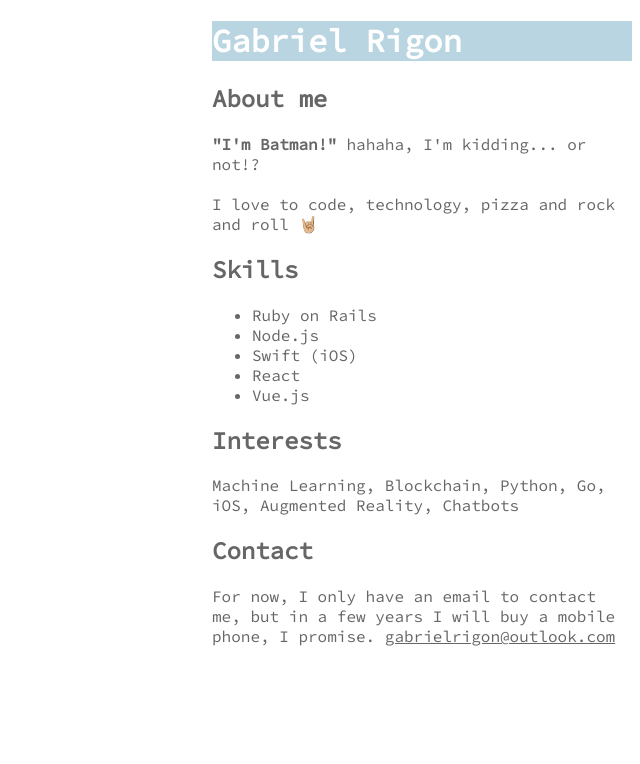
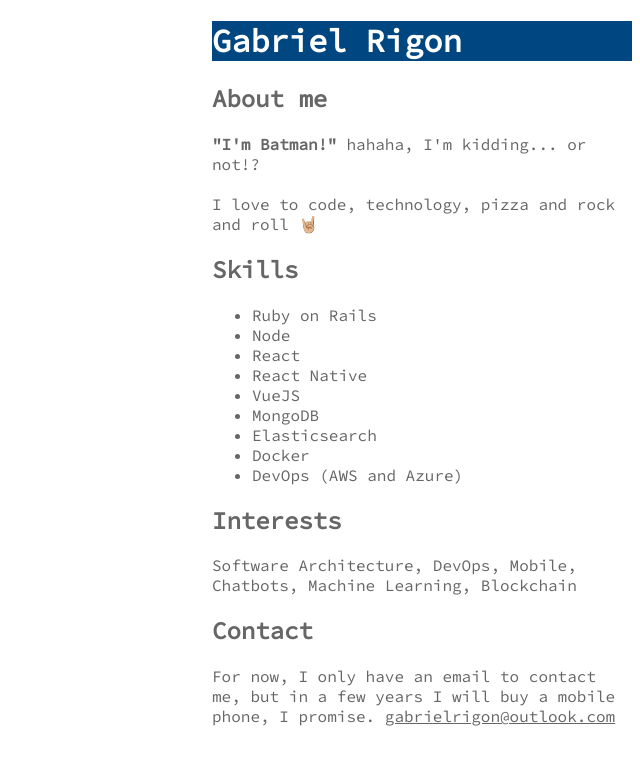
Before and after one commit to gabrielrigon/gabrielrigon.github.io, a Vue app: page / in a window 1280 px wide. Shown: the top 764 px of the page, without its empty margins (640-1280 px from the left). Built offline with nearby package versions, Linux system fonts and the light colour scheme.

Commit message:
updates skills and interests

```diff
--- a/src/components/AboutMe.vue
+++ b/src/components/AboutMe.vue
@@ -27,7 +27,7 @@ export default {
 
 <style scoped>
 h1 {
-  background-color: #bad5e2;
+  background-color: #004680;
   color: white;
 }
 
--- a/src/components/Interests.vue
+++ b/src/components/Interests.vue
@@ -1,7 +1,7 @@
 <template>
   <div class="skills">
     <h2>Interests</h2>
-    <p>Machine Learning, Blockchain, Python, Go, iOS, Augmented Reality, Chatbots</p>
+    <p>Software Architecture, DevOps, Mobile, Chatbots, Machine Learning, Blockchain</p>
   </div>
 </template>
 
--- a/src/components/Skills.vue
+++ b/src/components/Skills.vue
@@ -14,10 +14,14 @@ export default {
     return {
       skills: [
         { name: "Ruby on Rails" },
-        { name: "Node.js" },
-        { name: "Swift (iOS)" },
+        { name: "Node" },
         { name: "React" },
-        { name: "Vue.js" }
+        { name: "React Native" },
+        { name: "VueJS" },
+        { name: "MongoDB" },
+        { name: "Elasticsearch" },
+        { name: "Docker" },
+        { name: "DevOps (AWS and Azure)" }
       ]
     };
   }
```
Also changed, not shown: src/App.vue (+5 -5 lines), src/components/Contact.vue (+5 -2 lines).
